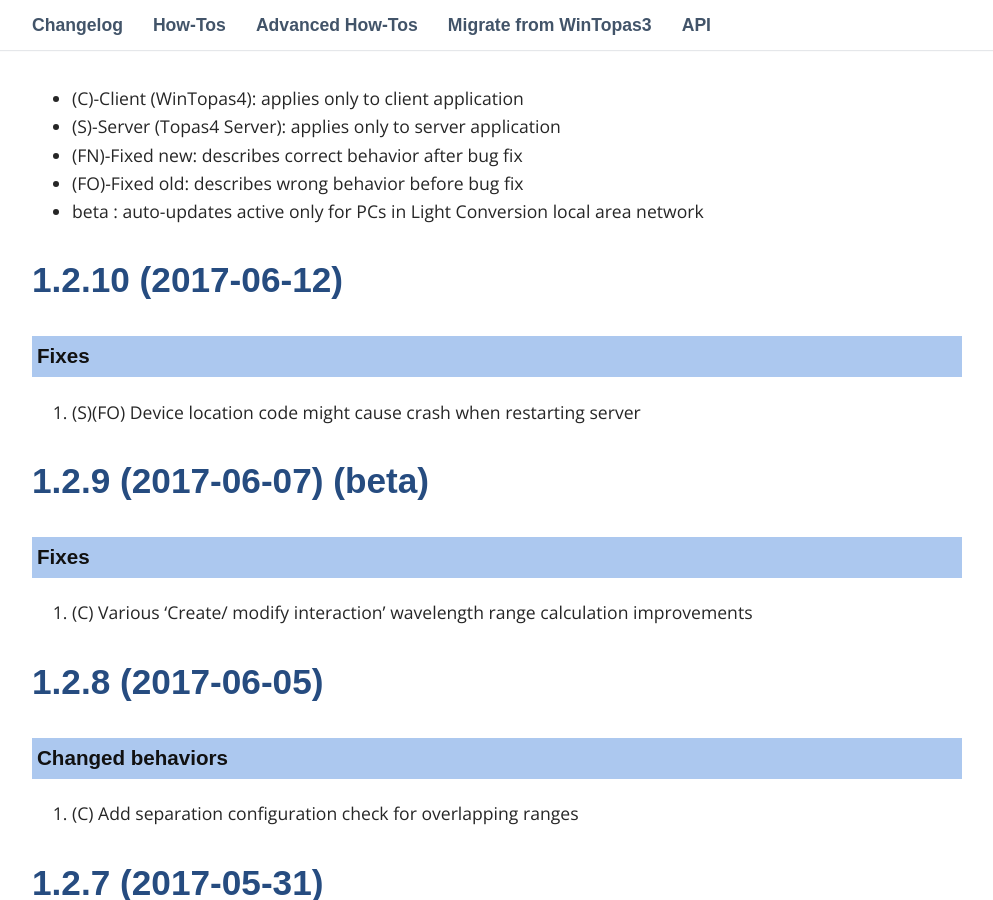
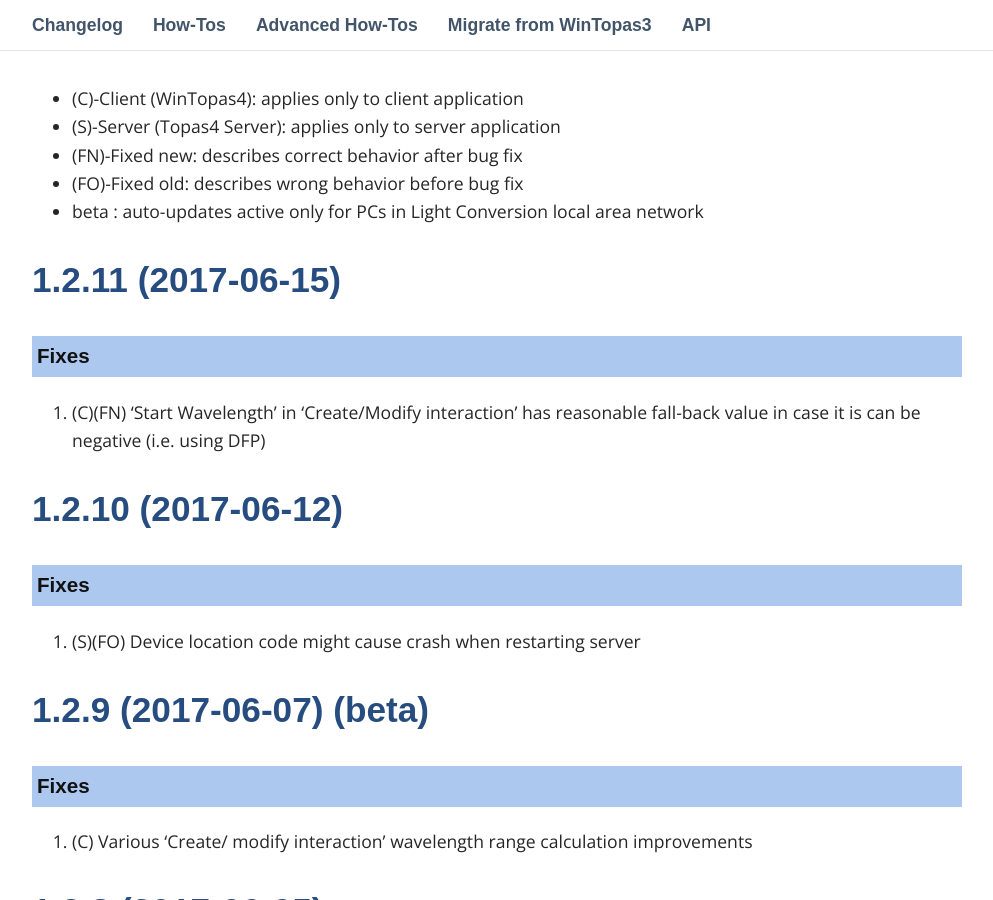
Before and after one commit to DomasM/Topas4InfoTemp00, a Jekyll site: the page built from _pages/03_changelog.md, in a window 1280 px wide and 900 px high, scrolled down 469 px. Shown: the whole window, without its empty margins (143-1136 px from the left). Built offline with Jekyll 4.4.1, drawn with Linux system fonts in a browser that asks for light colours; some web fonts are replaced; comment, search, counter and statistics services are not loaded.

Commit message:
1.2.11 release

```diff
--- a/_pages/03_changelog.md
+++ b/_pages/03_changelog.md
@@ -16,6 +16,15 @@
 * (FN)-Fixed new: describes correct behavior after bug fix
 * (FO)-Fixed old: describes wrong behavior before bug fix
 * beta : auto-updates active only for PCs in Light Conversion local area network
+
+
+
+
+## 1.2.11 (2017-06-15)
+
+### Fixes
+
+1. (C)(FN)  'Start Wavelength' in 'Create/Modify interaction' has reasonable fall-back value in case it is can be negative (i.e. using DFP)
 
 
 
```
